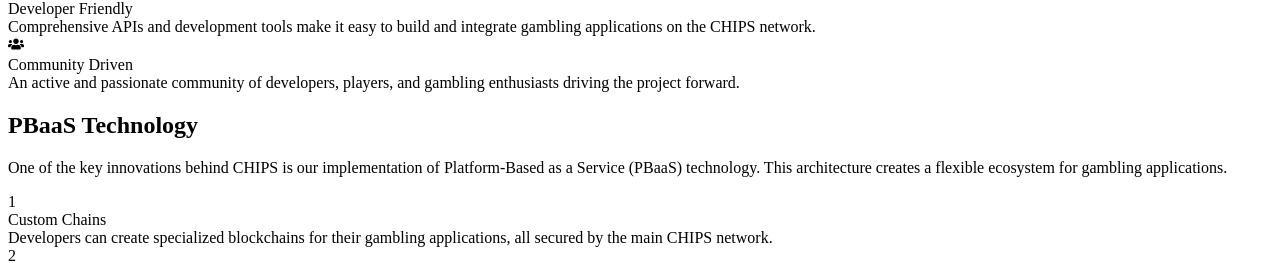
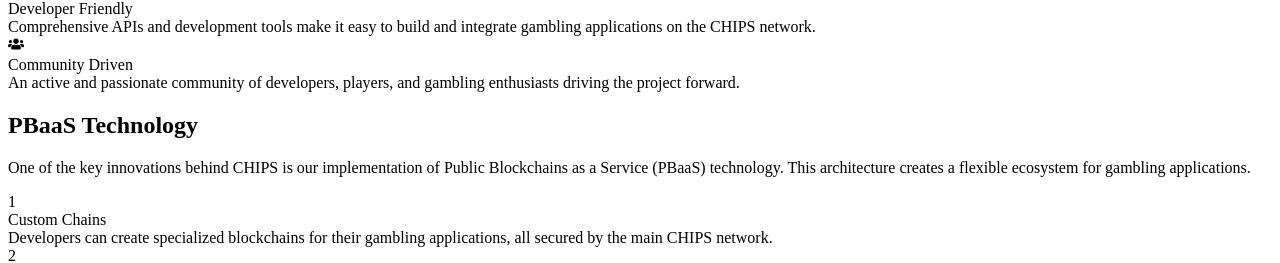
Before and after one commit to chips-blockchain/chips.cash, a React (Vite) app: page /about in a window 1280 px wide. Shown: the part 934-1197 px from the top of the page. Built offline with nearby package versions, Linux system fonts and the light colour scheme; the HTML template or start-up script is replaced by a standard one.

Commit message:
Update About.jsx

```diff
--- a/src/pages/About.jsx
+++ b/src/pages/About.jsx
@@ -233,7 +233,7 @@
         <h2 className="text-3xl font-bold mb-8 text-center">PBaaS Technology</h2>
         <div className="neumorphic bg-dark-purple/30 p-8 rounded-lg">
             <p className="text-xl mb-8 text-center max-w-3xl mx-auto">
-            One of the key innovations behind CHIPS is our implementation of Platform-Based as a Service (PBaaS) technology. This architecture creates a flexible ecosystem for gambling applications.
+            One of the key innovations behind CHIPS is our implementation of Public Blockchains as a Service (PBaaS) technology. This architecture creates a flexible ecosystem for gambling applications.
             </p>
 
             <div className="grid grid-cols-1 md:grid-cols-2 gap-8 mt-10">
```
